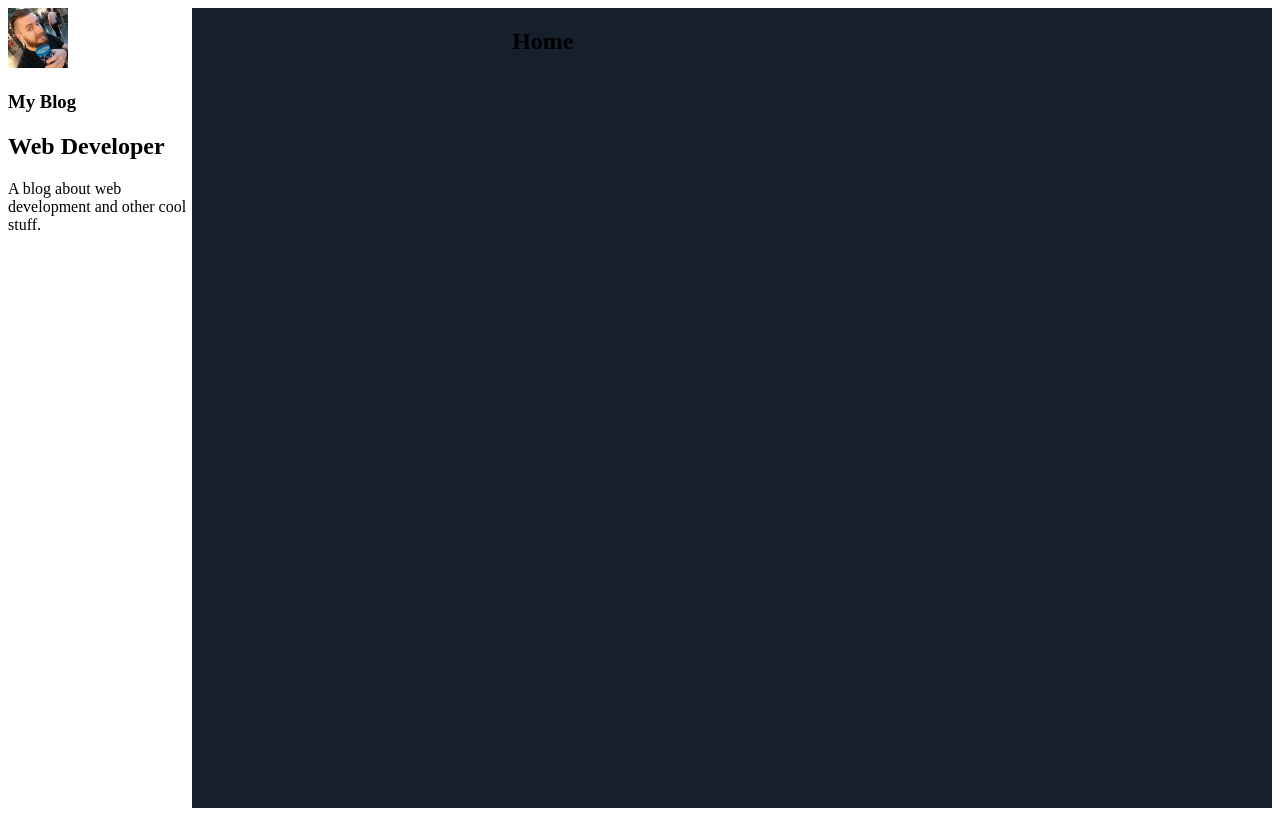
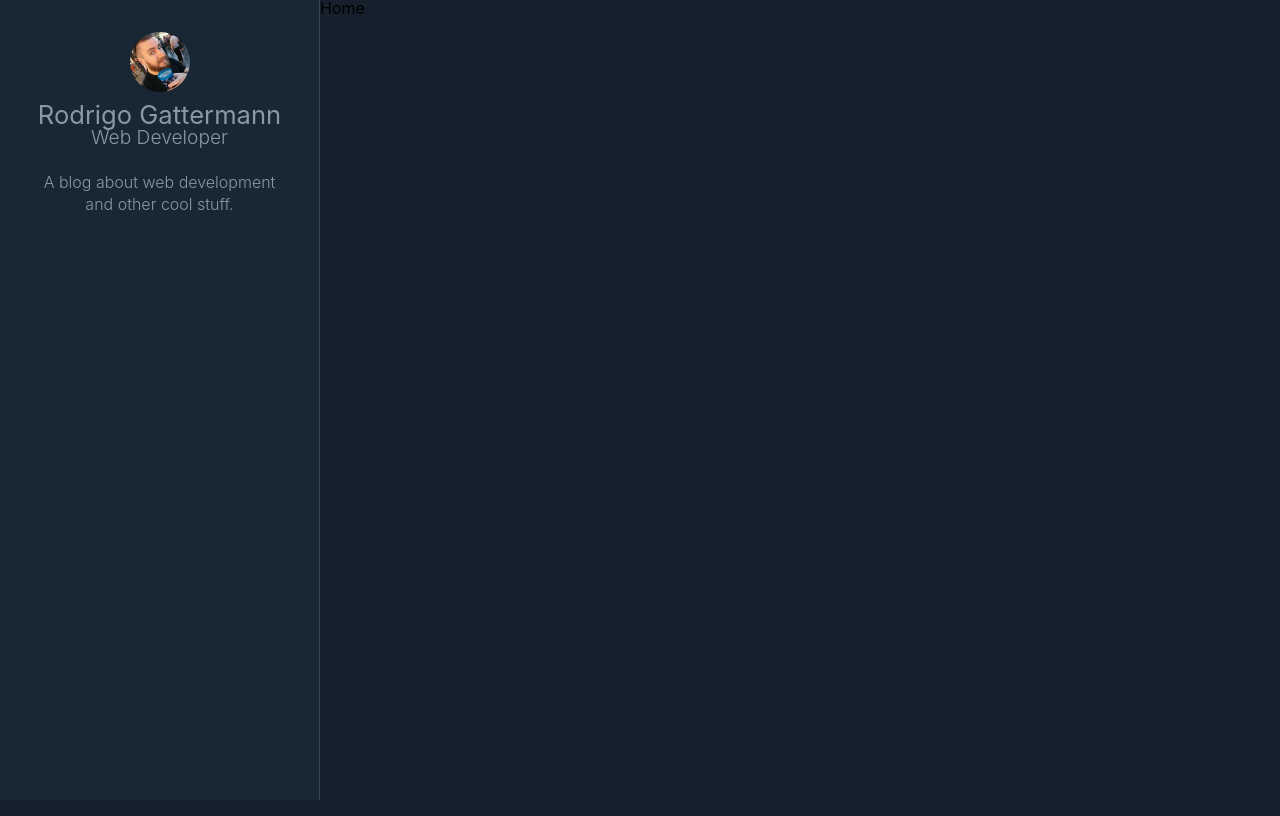
Before and after one commit to rgattermann/udemy-gatsby-course, a Gatsby site: page / in a window 1280 px wide. Built offline with nearby package versions, Linux system fonts and the light colour scheme; Gatsby itself is replaced by a stand-in of ours.

Commit message:
Created sidebar components and global style

```diff
--- a/gatsby-config.js
+++ b/gatsby-config.js
@@ -3,7 +3,7 @@ module.exports = {
     title: `My Blog`,
     position: `Web Developer`,
     description: `A blog about web development and other cool stuff.`,
-    author: `@rgattermann`,
+    author: `Rodrigo Gattermann`,
   },
   plugins: [
     `gatsby-plugin-react-helmet`,
--- a/src/components/Avatar/index.js
+++ b/src/components/Avatar/index.js
@@ -1,6 +1,6 @@
 import React from "react"
 import { useStaticQuery, graphql } from "gatsby"
-import Img from "gatsby-image"
+import * as S from "./styled";
 
 const Avatar = () => {
   const { avatarImage } = useStaticQuery(
@@ -15,9 +15,9 @@ const Avatar = () => {
         }
       }
     `
-  )
+  );
 
-  return <Img fixed={avatarImage.childImageSharp.fixed} />
+  return <S.AvatarWrapper fixed={avatarImage.childImageSharp.fixed} />;
 }
 
-export default Avatar
+export default Avatar;
--- /dev/null
+++ b/src/components/Avatar/styled.js
@@ -0,0 +1,9 @@
+import styled from 'styled-components';
+import Img from 'gatsby-image';
+
+export const AvatarWrapper = styled(Img)`
+    border-radius: 50%;
+    height: 3.75rem;
+    margin: auto;
+    width: 3.75rem;
+`;
--- a/src/components/Layout/index.js
+++ b/src/components/Layout/index.js
@@ -1,26 +1,16 @@
 import React from "react"
 import PropTypes from "prop-types"
-import Profile from "../Profile"
-
-import styled from 'styled-components';
-
-const LayoutWrapper = styled.section`
-    display: flex;
-`;
-
-const LayoutMain = styled.main`
-    background: #16202c;
-    min-height: 100vh;
-    padding: 0 3.75rem 0 20rem;
-    width: 100%;
-`;
+import GlobalStyles from '../../styles/global';
+import * as S from './styled';
+import Sidebar from '../Sidebar';
 
 const Layout = ({ children }) => {
     return (
-        <LayoutWrapper>
-            <aside><Profile /></aside>
-            <LayoutMain>{children}</LayoutMain>
-        </LayoutWrapper>
+        <S.LayoutWrapper>
+            <GlobalStyles />
+            <Sidebar />
+            <S.LayoutMain>{children}</S.LayoutMain>
+        </S.LayoutWrapper>
     )
 }
 
--- /dev/null
+++ b/src/components/Layout/styled.js
@@ -0,0 +1,12 @@
+import styled from 'styled-components';
+
+export const LayoutWrapper = styled.section `
+    display: flex;
+`;
+
+export const LayoutMain = styled.main `
+    background: #16202c;
+    min-height: 100vh;
+    padding: 0 3.75rem 0 20rem;
+    width: 100%;
+`;
--- a/src/components/Profile/index.js
+++ b/src/components/Profile/index.js
@@ -1,12 +1,13 @@
 import React from 'react';
 import { useStaticQuery, graphql } from 'gatsby';
 import Avatar from '../Avatar';
+import * as S from './styled';
 
 const Profile = () => {
      const {
          site: {
              siteMetadata: {
-                 title,
+                 author,
                  position,
                  description
              }
@@ -15,7 +16,6 @@ const Profile = () => {
         query MySiteMetadata {
             site {
                 siteMetadata {
-                    title
                     position
                     description
                     author
@@ -25,12 +25,16 @@ const Profile = () => {
     `);
 
     return (
-        <div className="Profile-wrapper">
-            <Avatar />
-            <h1>{title}</h1>
-            <h2>{position}</h2>
-            <p>{description}</p>
-        </div>
+        <S.ProfileWrapper>
+            <S.ProfileLink>
+                <Avatar />
+                <S.ProfileAuthor>
+                    {author}
+                    <S.ProfilePosition>{position}</S.ProfilePosition>
+                </S.ProfileAuthor>
+            </S.ProfileLink>
+            <S.ProfileDescription>{description}</S.ProfileDescription>
+        </S.ProfileWrapper>
     );
 }
 
--- /dev/null
+++ b/src/components/Profile/styled.js
@@ -0,0 +1,35 @@
+import styled from 'styled-components';
+import { Link } from 'gatsby';
+
+export const ProfileWrapper = styled.section`
+    color: #8899a6;
+    display: flex;
+    flex-direction: column;
+`;
+
+export const ProfileLink = styled(Link)`
+    color: #8899a6;
+    text-decoration: none;
+    transition: color 0.5s;
+
+    &:hover {
+        color: #1FA1F2;
+    }
+`;
+
+export const ProfileAuthor = styled.h1`
+    font-size: 1.6rem;
+    margin: 0.5rem auto 1.5rem;
+`;
+
+export const ProfilePosition = styled.small `
+    display: block;
+    font-size: 1.2rem;
+    font-weight: 300;
+`;
+
+export const ProfileDescription = styled.p `
+    font-size: 1rem;
+    font-weight: 300;
+    line-height: 1.4;
+`;
--- /dev/null
+++ b/src/components/Sidebar/index.js
@@ -0,0 +1,11 @@
+import React from 'react';
+import Profile from '../Profile';
+import * as S from './styled';
+
+const Sidebar = () => (
+    <S.SidebarWrapper>
+        <Profile />
+    </S.SidebarWrapper>
+);
+
+export default Sidebar;
--- /dev/null
+++ b/src/components/Sidebar/styled.js
@@ -0,0 +1,14 @@
+import styled from 'styled-components';
+
+export const SidebarWrapper = styled.aside`
+    align-items: center;
+    border-right: 1px solid #38444d;
+    background: #192734;
+    display: flex;
+    flex-direction: column;
+    height: 100vh;
+    position: fixed;
+    padding: 2rem;
+    text-align: center;
+    width: 20rem;
+`;
--- /dev/null
+++ b/src/styles/global.js
@@ -0,0 +1,66 @@
+import { createGlobalStyle } from "styled-components";
+
+const GlobalStyles = createGlobalStyle `
+  /* http://meyerweb.com/eric/tools/css/reset/
+   v2.0 | 20110126
+   License: none (public domain)
+  */
+  html, body, div, span, applet, object, iframe,
+  h1, h2, h3, h4, h5, h6, p, blockquote, pre,
+  a, abbr, acronym, address, big, cite, code,
+  del, dfn, em, img, ins, kbd, q, s, samp,
+  small, strike, strong, sub, sup, tt, var,
+  b, u, i, center,
+  dl, dt, dd, ol, ul, li,
+  fieldset, form, label, legend,
+  table, caption, tbody, tfoot, thead, tr, th, td,
+  article, aside, canvas, details, embed,
+  figure, figcaption, footer, header, hgroup,
+  menu, nav, output, ruby, section, summary,
+  time, mark, audio, video {
+    margin: 0;
+    padding: 0;
+    border: 0;
+    font-size: 100%;
+    font: inherit;
+    vertical-align: baseline;
+  }
+  /* HTML5 display-role reset for older browsers */
+  article, aside, details, figcaption, figure,
+  footer, header, hgroup, menu, nav, section {
+    display: block;
+  }
+  body {
+    line-height: 1;
+  }
+  ol, ul {
+    list-style: none;
+  }
+  blockquote, q {
+    quotes: none;
+  }
+  blockquote:before, blockquote:after,
+  q:before, q:after {
+    content: '';
+    content: none;
+  }
+  table {
+    border-collapse: collapse;
+    border-spacing: 0;
+  }
+  * {
+    box-sizing: border-box;
+  }
+  body {
+    background: #16202c;
+    line-height: 1;
+    font-size: 100%;
+    font-family: -apple-system, BlinkMacSystemFont, "Segoe UI", Roboto, Helvetica, Arial, sans-serif, "Apple Color Emoji", "Segoe UI Emoji", "Segoe UI Symbol";
+  }
+  img {
+    display: block;
+  	width: 100%;
+  	height: auto;
+  }
+`
+export default GlobalStyles;
```
